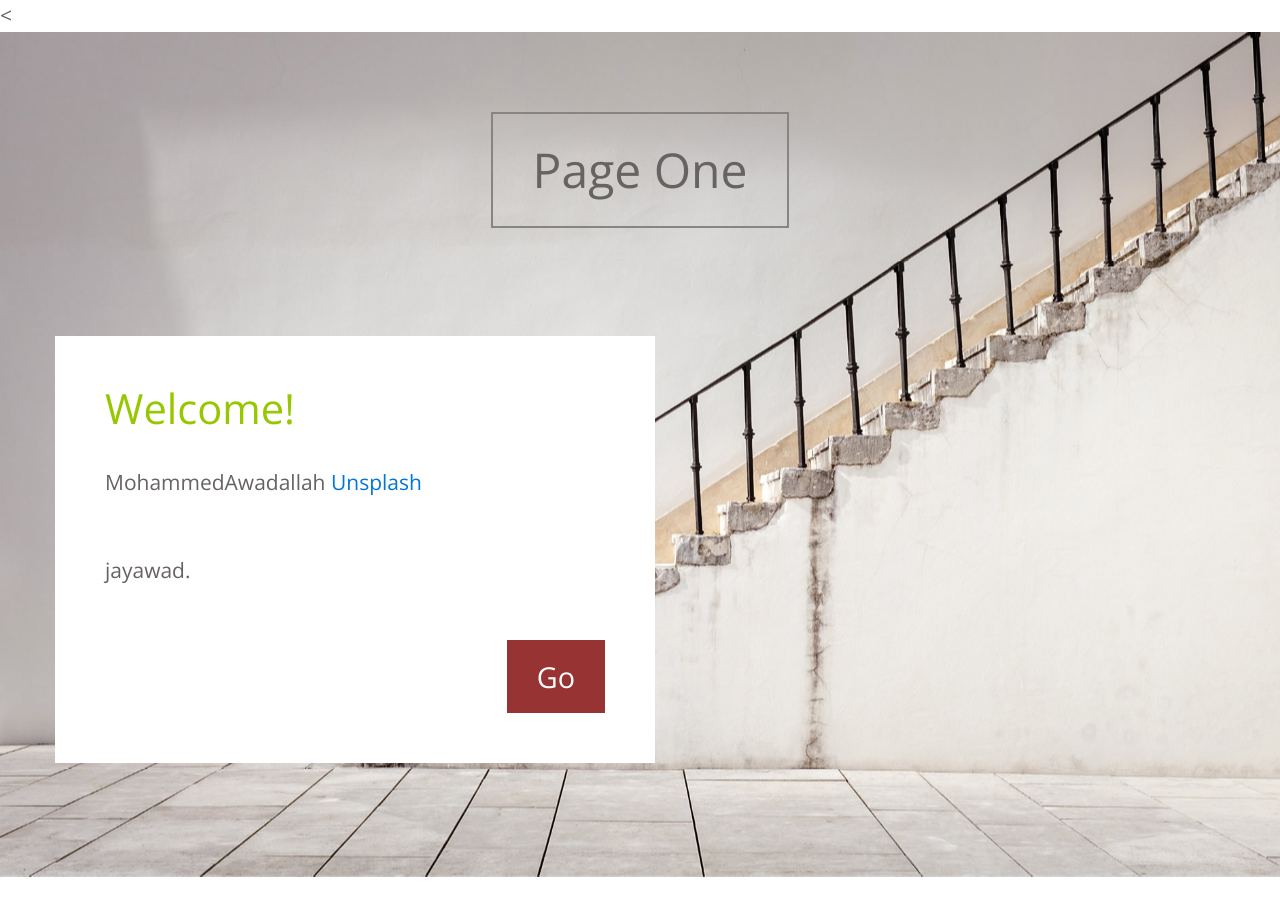
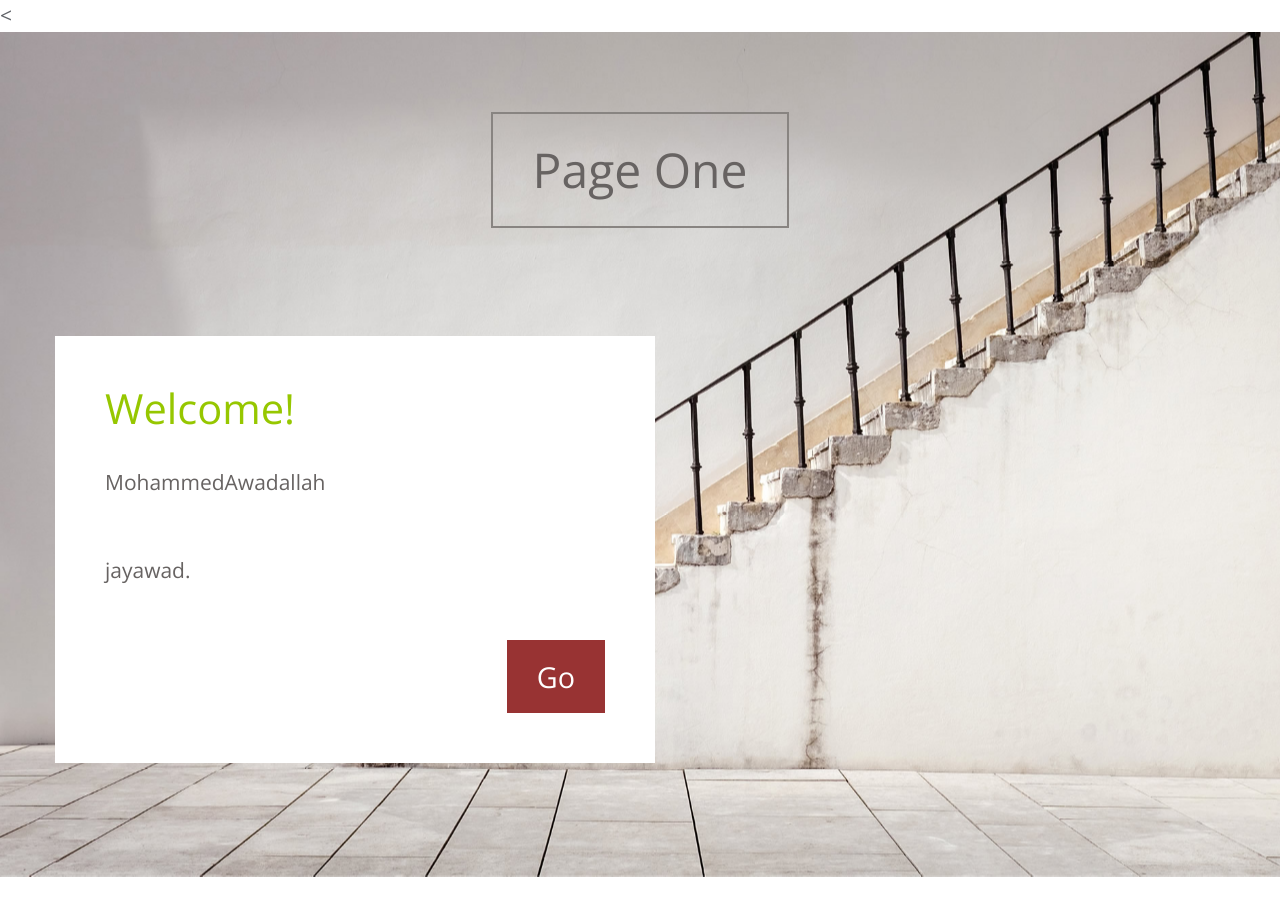
Before and after one commit to Mohammed-Awadallah/mohammed, a plain HTML site: page index.html in a window 1280 px wide. Shown: the top 916 px of the page. Drawn offline with nearby package versions, Linux system fonts and the light colour scheme.

Commit message:
small fixes

```diff
--- a/index.html
+++ b/index.html
@@ -34,7 +34,7 @@
                     </div>
                     <div class="tm-textbox tm-white-bg">
                         <h2 class="tm-green-text tm-section-title">Welcome!</h2>
-                        <p>MohammedAwadallah <a rel="nofollow" href="https://unsplash.com" target="_blank">Unsplash</a> </p>
+                        <p>MohammedAwadallah <a rel="nofollow" href="https://unsplash.com" target="_blank"></a> </p>
                         <p>jayawad.</p>
                         <a href="#services" class="tm-btn">Go</a>
                     </div>
```
